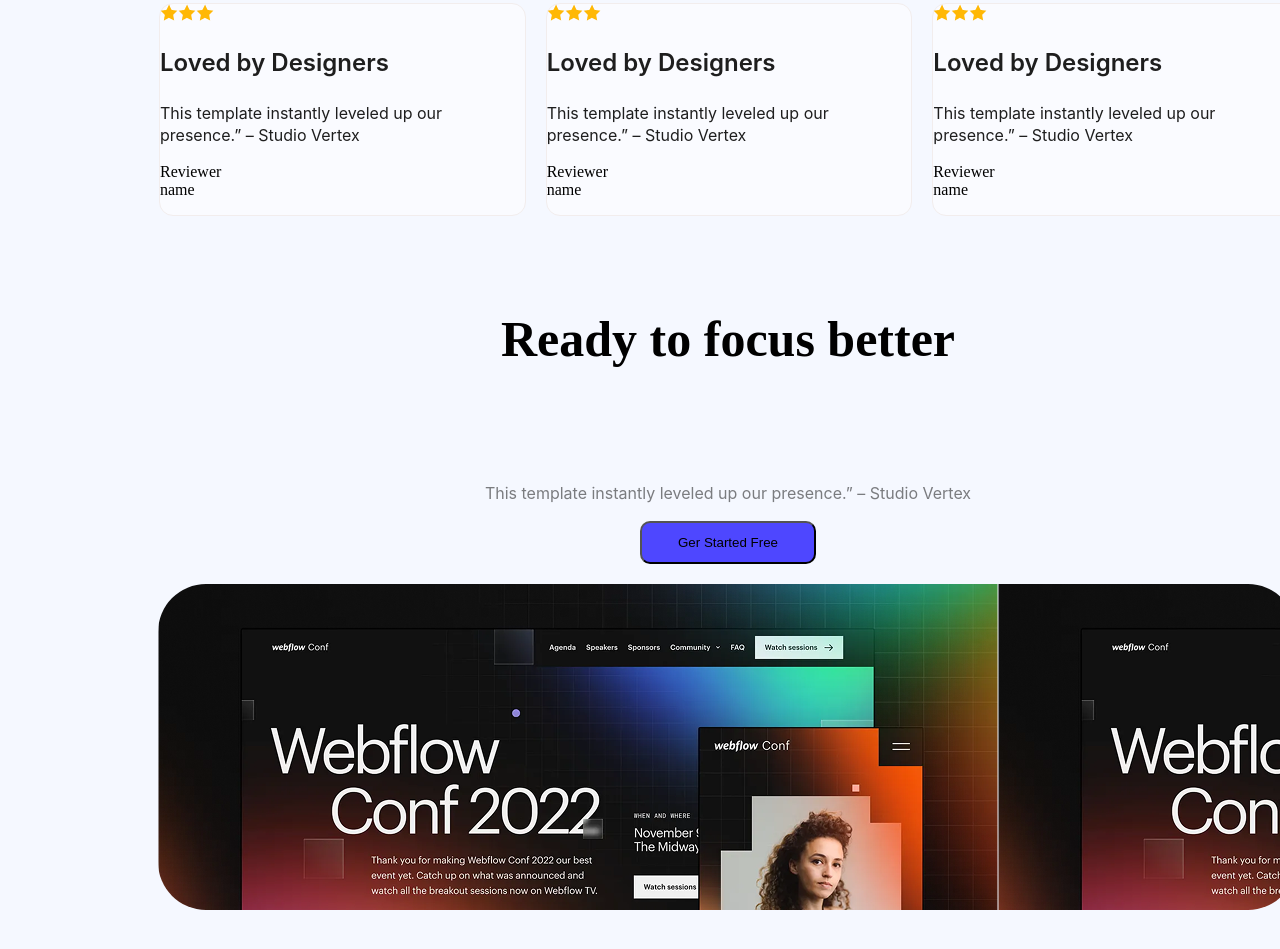
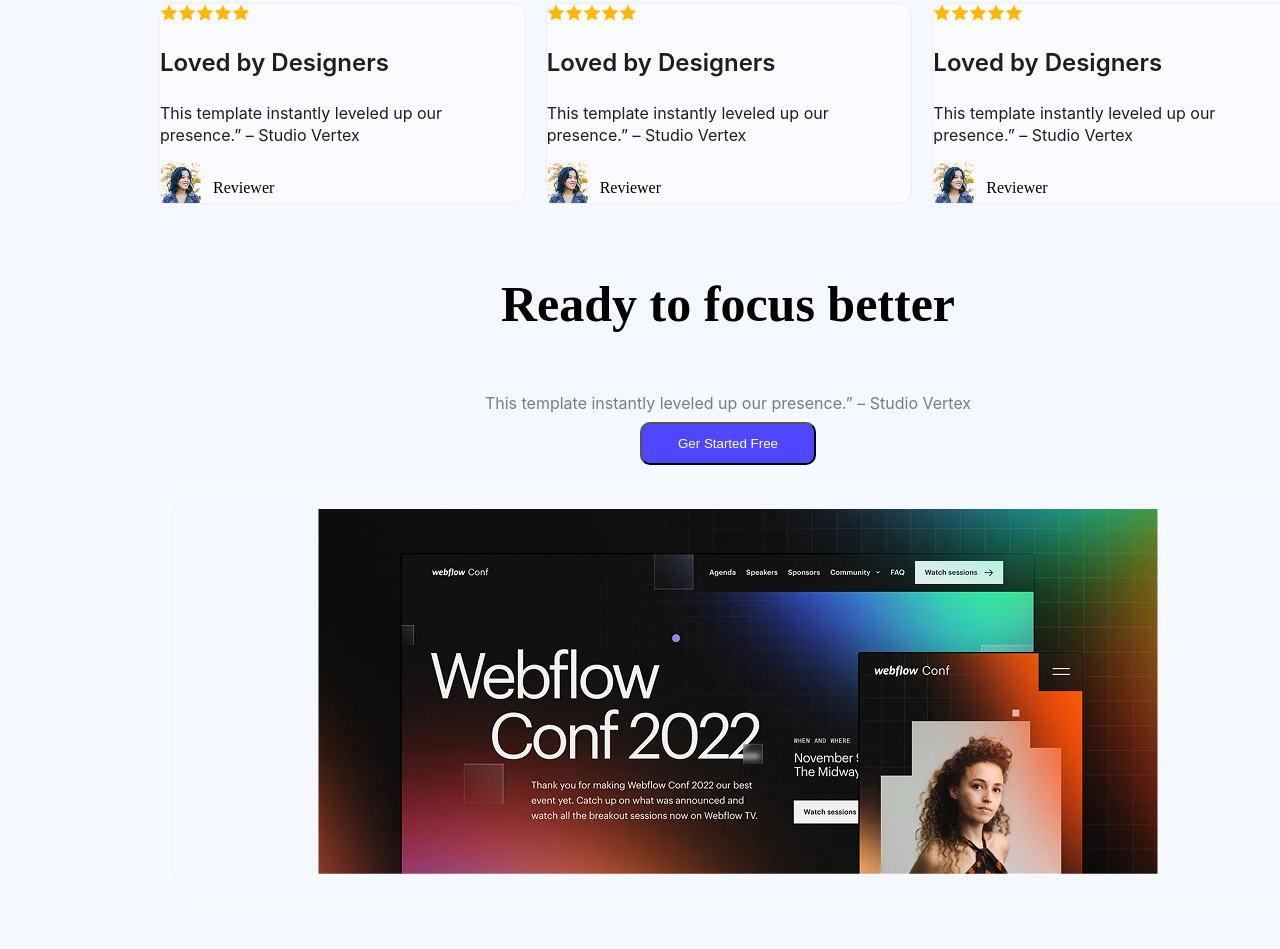
Before and after one commit to nayeem2k6/assignment-first, a plain HTML site: page index.html in a window 1280 px wide. Shown: the part 1839-2788 px from the top of the page. Drawn offline with Linux system fonts and the light colour scheme.

Commit message:
first-repo-Done

```diff
--- a/index.html
+++ b/index.html
@@ -67,23 +67,35 @@
         <h3 class="user-say">What our users say</h3>
         <div class="skills-continer">
         <div class="skill">
-            <img src="style/Assets/icon-star.png" alt=""><img src="style/Assets/icon-star.png" alt=""><img src="style/Assets/icon-star.png" alt=""><img src="" alt="">
+            <img src="style/Assets/icon-star.png" alt=""><img src="style/Assets/icon-star.png" alt=""><img src="style/Assets/icon-star.png" alt=""><img src="style/Assets/icon-star.png" alt=""><img src="style/Assets/icon-star.png" alt="">
             <h3 class="skill-title">Loved by Designers</h3>
             <p class="skill-description">This template instantly leveled up our presence.” – Studio Vertex</p>
-            <p class="skill-name">Reviewer <br> name</p>
+            <div class="flex-1">
+                <img src="style/Assets/avatar.png" alt="">
+                <p class="skill-name">Reviewer</p>
+
+            </div>
 
         </div>
         <div class="skill">
-            <img src="style/Assets/icon-star.png" alt=""><img src="style/Assets/icon-star.png" alt=""><img src="style/Assets/icon-star.png" alt=""><img src="" alt="">
+            <img src="style/Assets/icon-star.png" alt=""><img src="style/Assets/icon-star.png" alt=""><img src="style/Assets/icon-star.png" alt=""><img src="style/Assets/icon-star.png" alt=""><img src="style/Assets/icon-star.png" alt="">
             <h3 class="skill-title">Loved by Designers</h3>
             <p class="skill-description">This template instantly leveled up our presence.” – Studio Vertex</p>
-            <p class="skill-name">Reviewer <br> name</p>
+            <div class="flex-1">
+                <img src="style/Assets/avatar.png" alt="">
+                <p class="skill-name">Reviewer</p>
+
+            </div>
         </div>
         <div class="skill">
-            <img src="style/Assets/icon-star.png" alt=""><img src="style/Assets/icon-star.png" alt=""><img src="style/Assets/icon-star.png" alt=""><img src="" alt="">
+            <img src="style/Assets/icon-star.png" alt=""><img src="style/Assets/icon-star.png" alt=""><img src="style/Assets/icon-star.png" alt=""><img src="style/Assets/icon-star.png" alt=""><img src="style/Assets/icon-star.png" alt="">
             <h3 class="skill-title">Loved by Designers</h3>
             <p class="skill-description">This template instantly leveled up our presence.” – Studio Vertex</p>
-            <p class="skill-name">Reviewer <br>name</p>
+            <div class="flex-1">
+                <img src="style/Assets/avatar.png" alt="">
+                <p class="skill-name">Reviewer</p>
+
+            </div>
         </div>
         </div>
 
@@ -96,9 +108,7 @@
         <div class="focus">
             <button class="button-cd">Ger Started Free</button>
         </div>
-        <div class="imge-cd">
-
-        </div>
+        <div class="imge-cd"></div>
     </section>
     <!-- section-5 -->
 
@@ -136,10 +146,10 @@
         <h1 class="footer-title">LOGO</h1>
         <p class="footer-description">Ready to elevate your online presence? Contact us today to discuss your project and discover how we can bring your vision to life.</p>
         <ul>
-            <li><a href="">Home</a></li>
-            <li><a href="">About</a></li>
-            <li><a href="">How it works</a></li>
-            <li><a href="">Services</a></li>
+            <li><a class="token" href="">Home</a></li>
+            <li><a class="token" href="">About</a></li>
+            <li><a class="token" href="">How it works</a></li>
+            <li><a  class="token" href="">Services</a></li>
         </ul>
     </div>
 
--- a/style/index.css
+++ b/style/index.css
@@ -27,6 +27,20 @@ nav{
     align-items: center;
     gap: 10px;
     padding: 50px 0px 0px 50px;
+}
+.flex-1{
+    display: flex;
+    width: 40px;
+    height: 40px;
+    position: static;
+    flex: none;
+    display: flex;
+flex-direction: row;
+justify-content: flex-start;
+align-items: flex-start;
+gap: 12px;
+padding: 0px;
+text-align: center;
 }
 .nav-button{
      font-size:16px ;
@@ -63,6 +77,7 @@ nav{
     border-radius: 10px;
     background-color: #4E47FF;
     margin: 0px auto;
+    color: #FFFFFF;
 
 }
 .stye-btn{
@@ -100,15 +115,14 @@ text-align: left;
     align-items: center;
     border-radius: 10px;
     background-color: #4E47FF;
+    color: #FFFFFF;
     font-size: 16px;
 font-weight: 700;
 line-height: 150%;
 letter-spacing: 0%;
 padding: 12px 36px 12px 36px;
 }
-.section-image{
 
-}
 .main-section{
     display: flex;
     margin: 50px;
@@ -268,7 +282,7 @@ padding: 0px;
 }
 /* section-4 style */
 .section-4{
-
+color: #FFFFFF;
 margin-top: 250px;
 width: 1140px;
 height: 696.77px;
@@ -280,14 +294,14 @@ justify-content: center;
 align-items: center;
 gap: 20;
 padding: 71px 150px 71px 150px;
-border: none;
+border-radius: 14px;
 }
 .ready-title{
  color: rgb(0, 0, 0);
 font-family: Raleway;
 font-size: 50px;
 font-weight: 700;
-line-height: 30px;
+line-height: 120%;
 letter-spacing: 0%;
 text-align: left;
 position: static;
@@ -298,7 +312,8 @@ flex-direction: column;
 justify-content: center;
 align-items: center;
 gap: 20;
-padding: 71px 150px 71px 150px;
+padding: 10px 20px 10px 20px;
+
 }
 .imge-cd{
 position: static;
@@ -308,19 +323,25 @@ border-radius: 48px;
 order: 3;
 align-self: stretch;
 flex-grow: 0;
-margin: 20px 0px;
+margin: 20px 10px;
+background: url(../style/Assets/wc-big.png);
+background-repeat: no-repeat;
+background-position: center;
+border-radius: 24px;
+border: 1px solid white;
 }
 .focus-subtitle{
 color: rgba(0, 0, 0, 0.5);
 font-family: Inter;
 font-size: 16px;
 font-weight: 400;
-line-height:140%;
+line-height:5px;
 letter-spacing: 0%;
 text-align: left;
 }
 .button-cd{
 background-color: #4E47FF;
+color: #FFFFFF;
 box-sizing: border-box;
 border-radius: 10px;
 backdrop-filter: blur(4px);
@@ -350,6 +371,7 @@ letter-spacing: 0%;
 text-align: left;
 }
 .section-5{
+margin: 0px 150px;
 width: 1140px;
 height: 632px;
 left: 150px;
@@ -364,9 +386,11 @@ padding: 71px 0px 71px 0px;
 .from-make{
     display: flex;
     gap: 100px;
+    padding: 74px 0px;
 }
 .valu-1{
 background-color: #4E47FF;
+color: #FFFFFF;
 width: 497px;
 height: 62px;
 font-size: 16px;
@@ -458,11 +482,15 @@ footer ul{
     gap: 20px;
     text-align: center;
     position: static;
-width: 401px;
+width:550px;
 height: 24px;
 align-items: center;
 margin: 20px 0px;
 }
 .footer-log{
     margin: 104px 455px 103px 454px;
+    padding: 0px auto;
 }
+.token{
+    color: #8987A1;
+}
```
